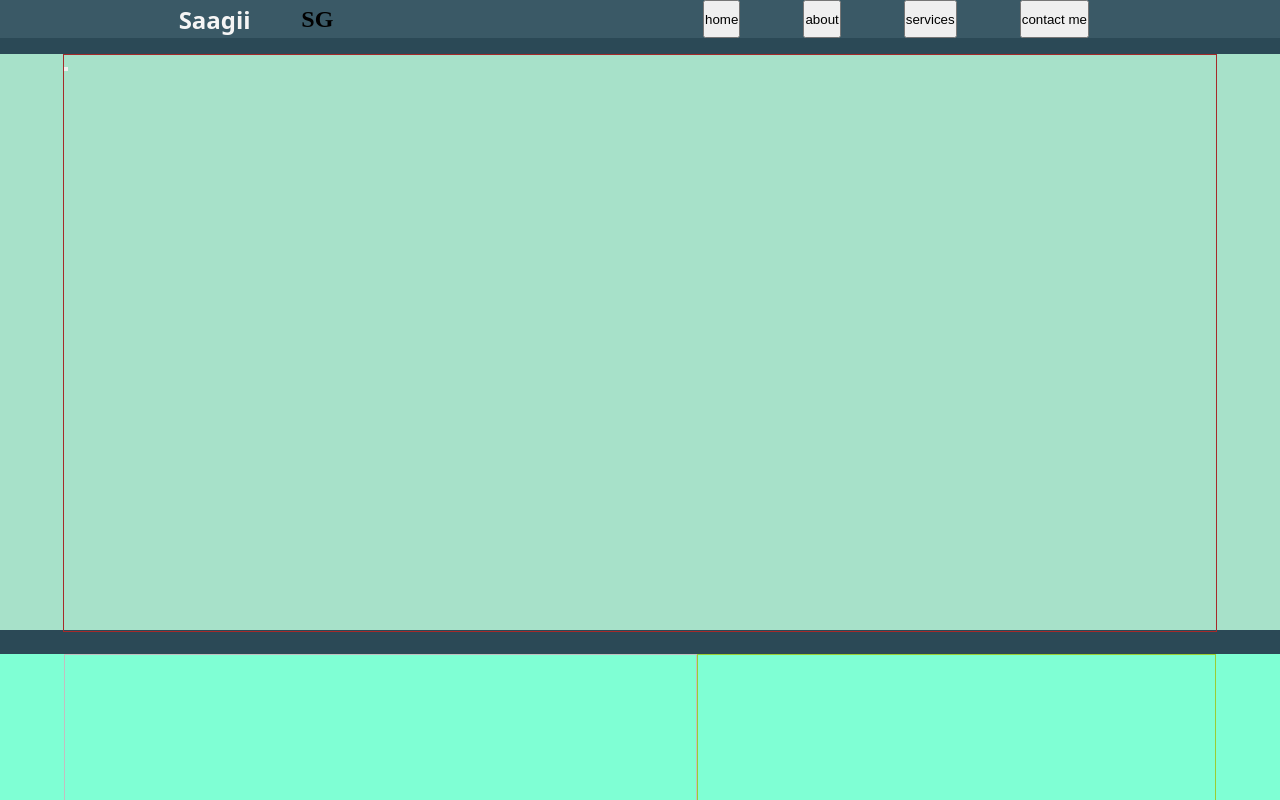
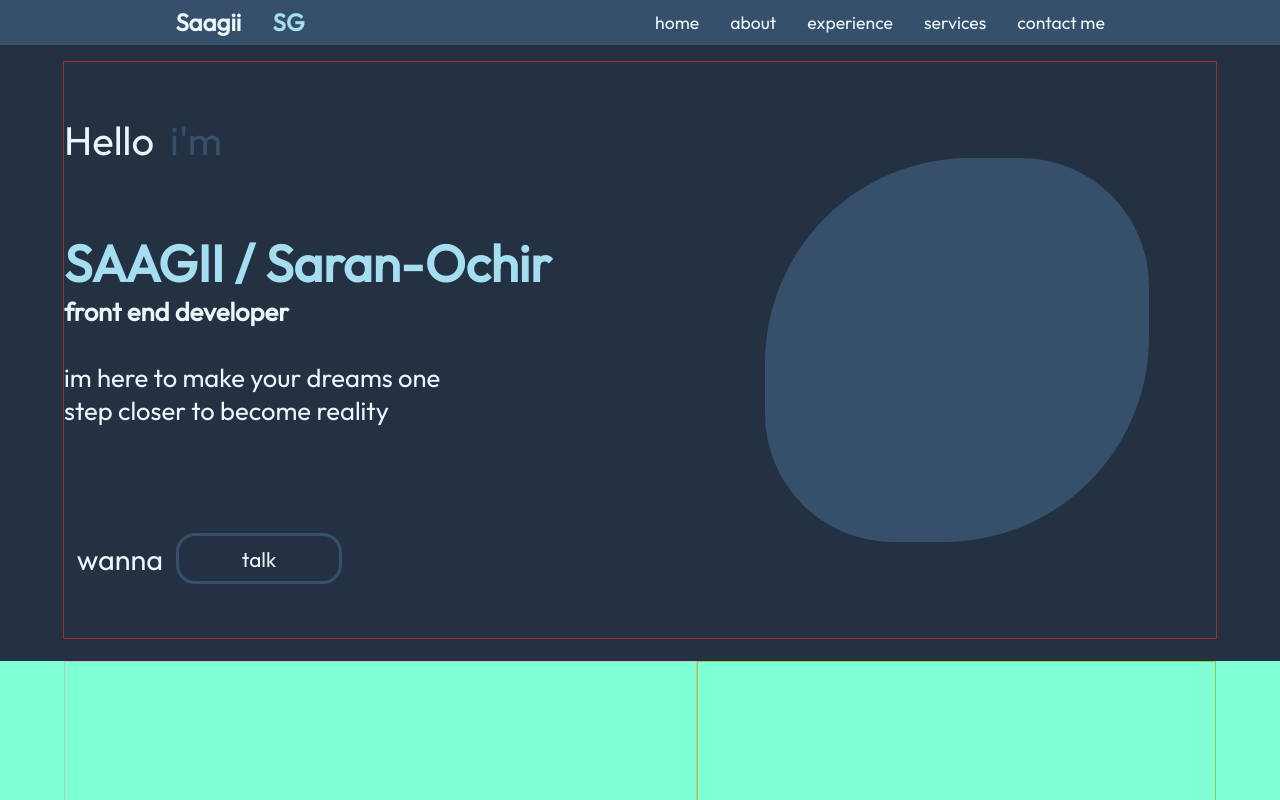
Before and after one commit to SaagiiSG/Persenal-protfolio, a plain HTML site: page index.html in a window 1280 px wide. Shown: the top 800 px of the page. Drawn offline with Linux system fonts and the light colour scheme.

Commit message:
style 1.1

```diff
--- a/index.html
+++ b/index.html
@@ -5,6 +5,9 @@
     <meta http-equiv="X-UA-Compatible" content="IE=edge">
     <meta name="viewport" content="width=device-width, initial-scale=1.0">
     <link rel="stylesheet" href="./style.css">
+    <link rel="preconnect" href="https://fonts.googleapis.com">
+<link rel="preconnect" href="https://fonts.gstatic.com" crossorigin>
+<link href="https://fonts.googleapis.com/css2?family=Outfit&display=swap" rel="stylesheet">
     <script src="https://kit.fontawesome.com/ce59223707.js" crossorigin="anonymous"></script>
     <title>Saagii</title>
 </head>
@@ -18,7 +21,7 @@
             <div id="button">
                 <button id="navbtn">home</button>
                 <button id="navbtn">about</button>
-                <!-- <button id="navbtn">experience</button> -->
+                <button id="navbtn">experience</button>
                 <button id="navbtn">services</button>
                 <button id="navbtn">contact me</button>
 
@@ -29,13 +32,37 @@
     <section class="home">
         <div class="content">
             <div id="intro">
-                <div class="introword"></div>
+                <div class="introword">
 
-                <button id="introbtn"></button>
+                    <div class="okey">
+                        <p class="p">Hello</p>
+                        <span class="span">i'm</span>
+                    </div>
+
+                    <div class="itsok">
+                        <div class="itisok">
+                            <h1 class="mainword"> SAAGII  /  Saran-Ochir </h1>
+                            <h3 class="secondheader"> front end developer </h3>
+                        </div>
+
+                            <p class="hook">im here to make your dreams one step closer to become reality</p>
+
+                    </div>
+
+                </div>
+
+                <div class="buttonsec">
+                    <h4 class="btnword">wanna</h4>
+                    <button id="introbtn"> talk </button>
+                </div>
+
 
             </div>
 
-            <div id="photo"></div>
+            <div id="photo">
+                <div class="belowphoto"></div>
+                <div class="belowphotoII"></div>
+            </div>
         </div>
     </section>
 <!-- home section end -->
--- a/style.css
+++ b/style.css
@@ -1,15 +1,32 @@
+/* color
+
+darkblue #233142
+
+lighter blue #36506c
+
+light blue #a5def1
+
+white #ebf7fd
+
+
+
+*/
+
+
+
+
 *{
     padding: 0;
     margin: 0;
 }
 body{
-    background-color: #2B4956 ;
+    background-color: #233142 ;
 
 }
 .navbar{
-    background-color: #3A5966;
+    background-color: #36506C;
     width: 100vw;
-    height: 3vw;
+    height: 3.5vw;
     display: flex;
     justify-content: space-around;
     align-items: center;
@@ -19,7 +36,7 @@ body{
 }
 
 #logo{
-    width: 20%;
+    width: 15%;
     height: 3vw;
     align-items: center;
     display: flex;
@@ -27,9 +44,31 @@ body{
 }
 #saagii{
     margin: 0  ;
-    color: #F5F5F5 ;
-    font-family: system-ui, -apple-system, BlinkMacSystemFont, 'Segoe UI', Roboto, Oxygen, Ubuntu, Cantarell, 'Open Sans', 'Helvetica Neue', sans-serif;
+    color: #EBF7FD ;
+    font-family: 'Outfit', sans-serif;
+}
+#sg{
+    font-family: 'Outfit', sans-serif;
+    color: #A5DEF1 ;
 
+}
+
+#navbtn{
+    font-family: 'Outfit' , sans-serif;
+    background-color: #36506C ;
+    border: none;
+    font-size: 1.1rem ;
+    color: #EBF7FD ;
+    font-weight: 100;
+    transition: 0.2s;
+}
+
+#navbtn:hover{
+    font-family: 'Outfit' , sans-serif;
+    color: #A5DEF1 ;
+    border: none;
+    font-size: 1.1rem ;
+    font-weight: 300;
 }
 #button{
 
@@ -43,7 +82,7 @@ body{
     margin-top: 2vh;
     width: 100vw;
     height: 45vw;
-    background-color: rgb(167, 225, 201) ;
+    background-color: #233142 ;
     display: flex;
     justify-content: center;
 
@@ -63,13 +102,123 @@ body{
 #intro{
     width: 55%;
     height: 100%;
+    font-family: 'Outfit' ;
+    display: flex;
+    justify-content: space-around;
+    flex-direction: column;
+}
+.introword{
+    width: 100%;
+    height: 60%;
+    color: #EBF7FD ;
+    font-family: 'Outfit' ;
+    display: flex;
+    justify-content: space-around;
+    flex-direction: column  ;
+}
+ .span{
+    margin-left: 1rem;
+    color: #36506C;
+    font-weight: 200;
+    font-size: 2.5rem;
+}
+.p{
+   font-size: 2.5rem;
+}
+.okey{
+    width: 100%;
+    display: flex;
+    justify-content: flex-start;
+}
+.itsok{
+    width: 100%;
+    height: 66%;
+    display: flex;
+    justify-content: space-around;
+    flex-direction: column;
+}
+.itisok{
+    width: 100%;
+    height: 75%;
+    display: flex;
+    justify-content: center;
+    flex-direction: column;
 }
 
+ .mainword{
+    color: #A5DEF1;
+    font-size: 3.2rem;;
+}
+.secondheader{
+    font-size: 1.6rem;
+}
+
+.hook{
+    width: 65%;
+    font-size: 1.6rem;
+}
+
+.buttonsec{
+    width: 100%;
+    height: 15%;
+    display: flex;
+    justify-content: flex-start;
+    align-items: center;
+}
+.btnword{
+    margin-left: 1vw;
+    color: #EBF7FD;
+    font-weight: 300;
+    font-size: 1.8rem;
+}
+#introbtn{
+    margin-left: 1vw;
+    width: 13vw;
+    height: 4vw;
+    border-radius: 1.5vw;
+    background-color: #233142;
+    border: 0.25vw solid #36506C;
+    display: flex;
+    justify-content: center;
+    align-items: center;
+    color: #EBF7FD;
+    font-family: 'Outfit' ;
+    font-weight: 100;
+    font-size: 1.3rem;
+    transition: 0.3s;
+
+}
+#introbtn:hover{
+    margin-left: 1vw;
+    width: 13vw;
+    height: 4vw;
+    border-radius: 1.5vw;
+    background-color: #233142;
+    border: 0.5vw solid #36506C;
+    display: flex;
+    justify-content: center;
+    align-items: center;
+    color: #EBF7FD;
+    font-family: 'Outfit' ;
+    font-weight: 200;
+    font-size: 1.6rem;
+    transition: 0.3s;
+
+}
 #photo{
     width: 45%;
     height: 100%;
+    display: flex;
+    justify-content: center;
+    align-items: center;
 
 
+}
+.belowphoto{
+    width: 30vw;
+    height: 30vw;
+    border-radius: 16vw  10vw ;
+    background-color: #36506C;
 }
 
 .about{
```
